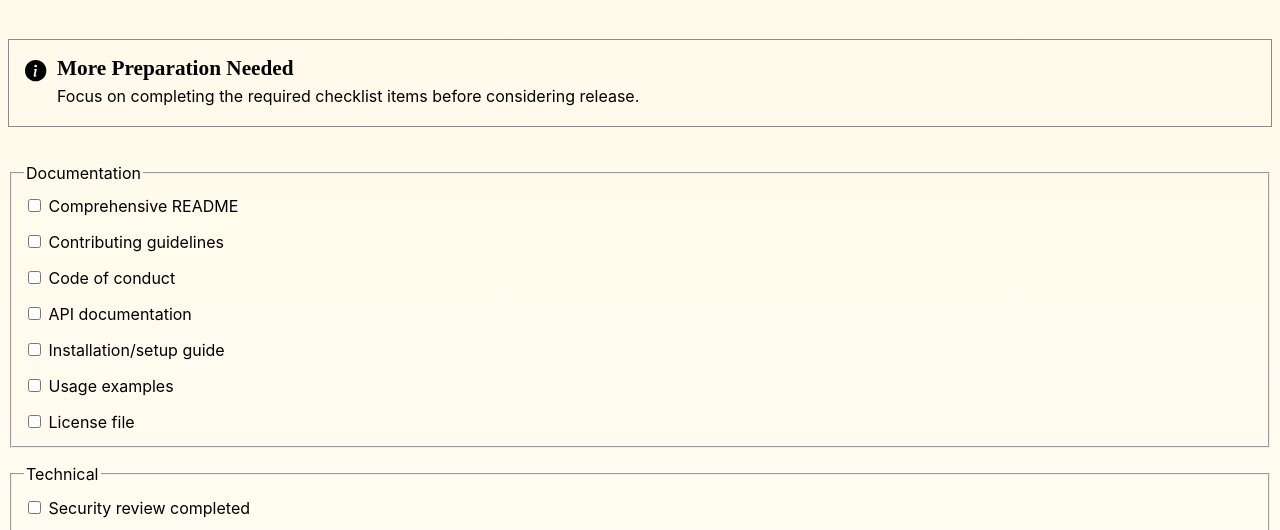
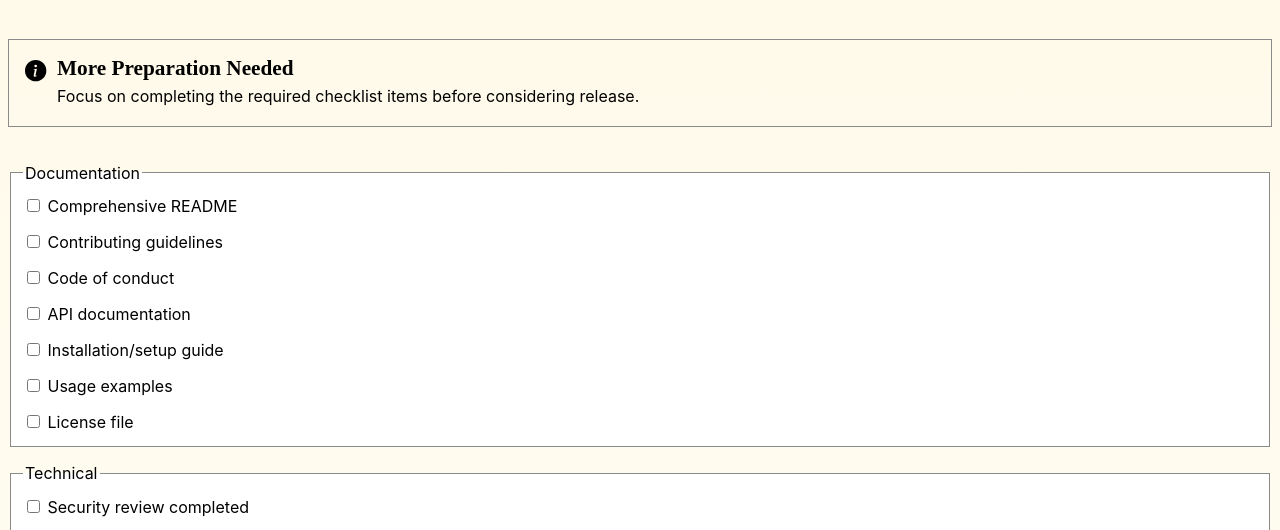
Before and after one commit to schalkneethling/oss-readiness-checker, a website with bundled scripts: page index.html in a window 1280 px wide. Shown: the part 247-777 px from the top of the page. Built offline with nearby package versions, Linux system fonts and the light colour scheme.

Commit message:
first fully functional version 🎉

```diff
--- /dev/null
+++ b/src/components/readiness-checker/readiness-checker.css
@@ -0,0 +1,4 @@
+readiness-checker-category fieldset {
+  background-color: var(--color-neutral-inverted);
+  border: 0.025rem solid var(--color-neutral-50);
+}
--- a/src/css/readiness-checker.css
+++ b/src/css/readiness-checker.css
@@ -1,4 +1,5 @@
 @import url("../components/notecard/notecard.css");
+@import url("../components/readiness-checker/readiness-checker.css");
 
 body {
   background-image: linear-gradient(to bottom in oklab, #fff9e7, #fefffa);
```
Also changed, not shown: index.html (+0 -1 lines).
